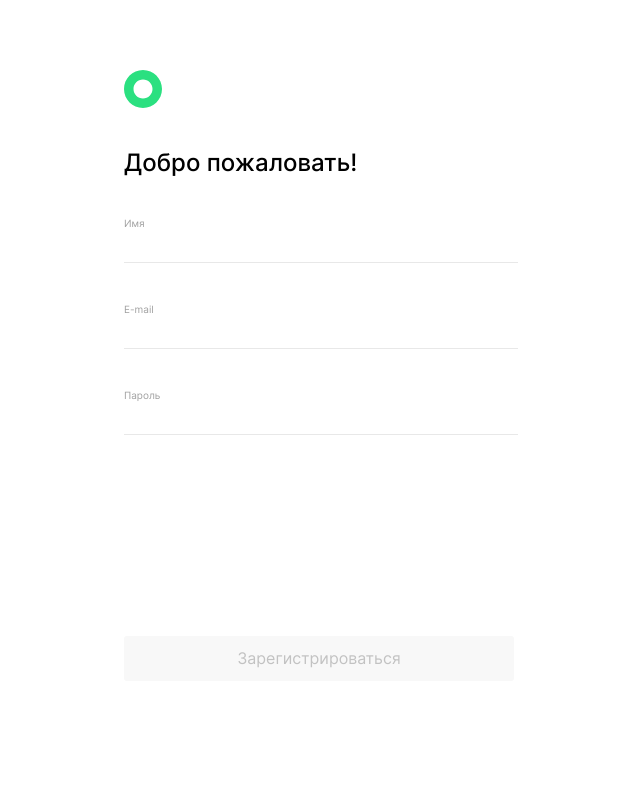
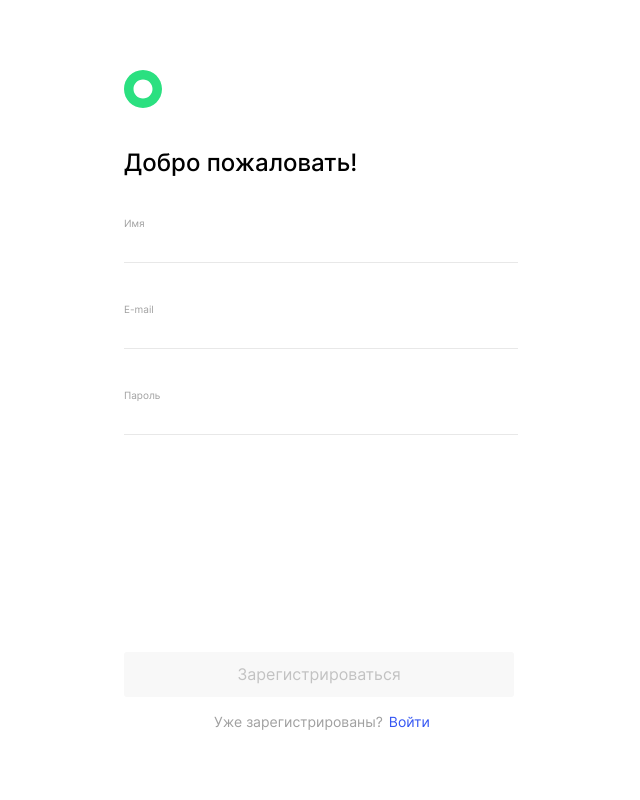
Before and after one commit to Nevada001/movies-explorer-frontend, a React (Create React App) app: page /signup in a window 1280 px wide. Shown: the top 800 px of the page, without its empty margins (321-961 px from the left). Built offline with nearby package versions, Linux system fonts and the light colour scheme.

Commit message:
hotfix/ fix message mistake

```diff
--- a/src/components/App/App.jsx
+++ b/src/components/App/App.jsx
@@ -29,6 +29,7 @@ import { CurrentUserContext } from "../../contexts/CurrentUser";
 import ProtectedRouteElement from "../ProtectedRouteElement/ProtectedRouteElement";
 
 function App() {
+  const [regErrMess, setRegErrMess] = useState('');
   const [logErrMess, setLogErrMess] = useState("");
   const [updateMess, setUpdateMess] = useState('');
   const [regErrorMes, setRegErrorMes] = useState("");
--- a/src/components/Register/Register.jsx
+++ b/src/components/Register/Register.jsx
@@ -60,9 +60,10 @@ export default function Register({ isLogin, regErr, onRegister }) {
           type="password"
           className="register__input"
         />
-        <span className="error">
+        <span className="input-error input-error_active">
           {errors.password || ""}
         </span>
+        <span className="error">{regErr}</span>
         <button
           disabled={!formValid}
           className={`register__button links ${
@@ -72,7 +73,7 @@ export default function Register({ isLogin, regErr, onRegister }) {
         >
           Зарегистрироваться
         </button>
-        <span className="error">{regErr}</span>
+
         <div className="register__container">
           <p className="register__caption-bottom">Уже зарегистрированы?</p>
           <Link className="register__linkAuth links" to="../signin">
```
